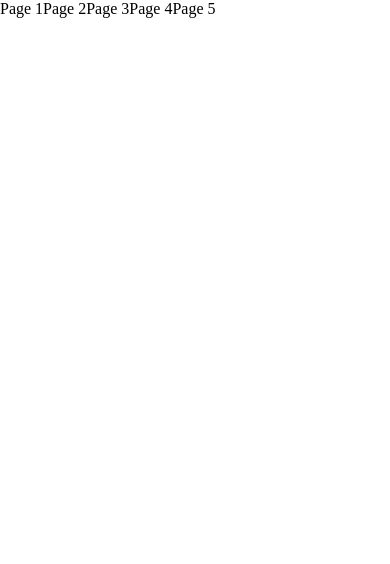
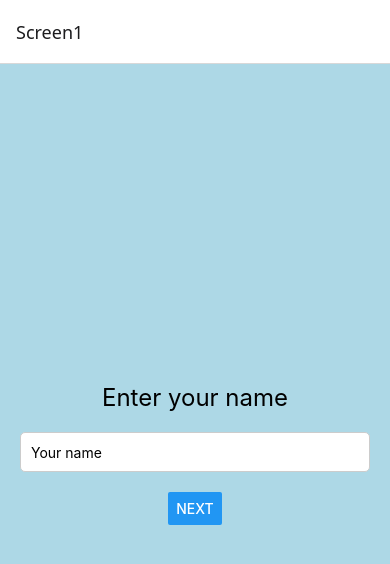
Before and after one commit to BaoAnNguyen1903/MMA301, a React Native app: screen / in a window 390 px wide. Shown: the top 564 px of the page. Built offline with nearby package versions, Linux system fonts and the light colour scheme.

Commit message:
video 29

```diff
--- a/App.tsx
+++ b/App.tsx
@@ -1,21 +1,21 @@
+import { createNativeStackNavigator } from "@react-navigation/native-stack";
 import { ScrollView, StyleSheet, View } from "react-native";
+import { SafeAreaProvider, SafeAreaView } from "react-native-safe-area-context";
+import { RootStackParamList } from "./types/NavigationType";
+import { NavigationContainer } from "@react-navigation/native";
+import Screen2 from "./screens/Screen2";
+import Screen1 from "./screens/Screen1";
 
-import MyDrawer from "./components/MyDrawer";
-import { SafeAreaProvider, SafeAreaView } from "react-native-safe-area-context";
+const Root = createNativeStackNavigator<RootStackParamList>();
 
 export default function App() {
   return (
-    <SafeAreaProvider>
-      <SafeAreaView style={{ flex: 1 }}>
-        <ScrollView horizontal pagingEnabled>
-          <View>Page 1</View>
-          <View>Page 2</View>
-          <View>Page 3</View>
-          <View>Page 4</View>
-          <View>Page 5</View>
-        </ScrollView>
-      </SafeAreaView>
-    </SafeAreaProvider>
+    <NavigationContainer>
+      <Root.Navigator initialRouteName="Screen1">
+        <Root.Screen name="Screen1" component={Screen1} />
+        <Root.Screen name="Screen2" component={Screen2} />
+      </Root.Navigator>
+    </NavigationContainer>
   );
 }
 
--- a/screens/Screen2.tsx
+++ b/screens/Screen2.tsx
@@ -1,4 +1,4 @@
-import { Button, Text, View } from "react-native";
+import { Button, StyleSheet, Text, View } from "react-native";
 import { RootStackParamList } from "../types/NavigationType";
 import { RouteProp } from "@react-navigation/native";
 import { NativeStackNavigationProp } from "@react-navigation/native-stack";
@@ -11,11 +11,25 @@
 const Screen2: React.FC<Screnn2Props> = ({ route, navigation }) => {
   const name = route.params.name;
   return (
-    <View>
-      <Text>Welcome {name}</Text>
+    <View style={styles.screen}>
+      <Text style={styles.title}>Welcome {name}</Text>
       <Button title="Go back" onPress={() => navigation.goBack()} />
     </View>
   );
 };
 
+const styles = StyleSheet.create({
+  screen: {
+    flex: 1,
+    justifyContent: "center",
+    alignItems: "center",
+    backgroundColor: "lightblue",
+    padding: 20
+  },
+  title: {
+    fontSize: 24,
+    marginBottom: 20
+  }
+});
+
 export default Screen2;
```
